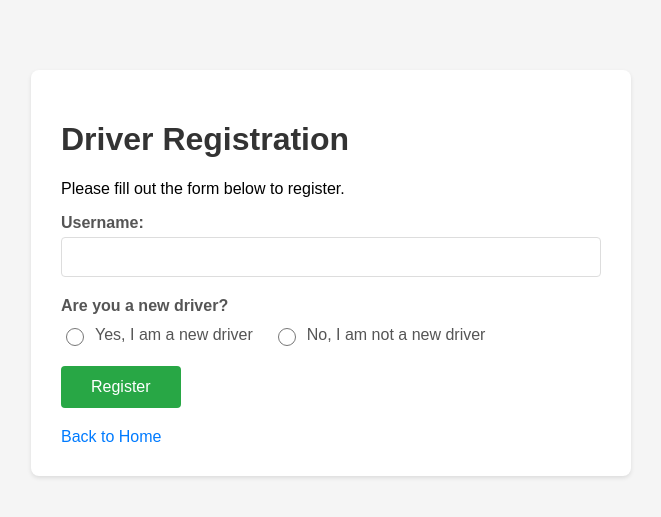
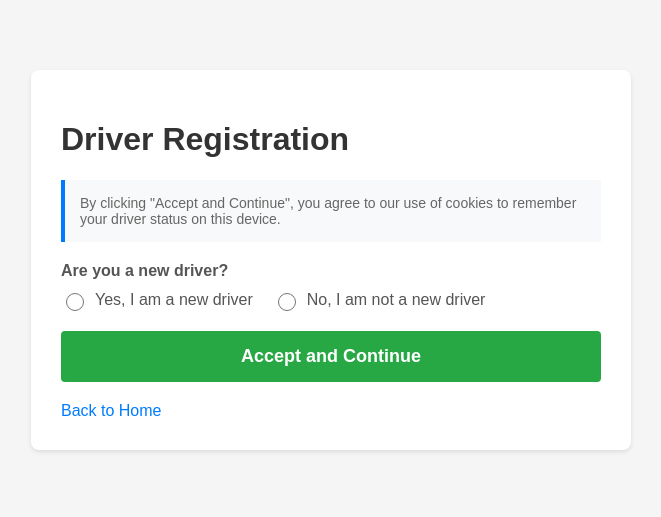
Before and after one commit to ytn16/driver-app, a Flask app: page /register in a window 1280 px wide. Shown: the top 517 px of the page, without its empty margins (309-970 px from the left). Run offline with Flask 3, Linux system fonts and the light colour scheme.

Commit message:
Remove username requirement, auto-generate user IDs, add cookie consent

```diff
--- a/app.py
+++ b/app.py
@@ -1,6 +1,7 @@
 from flask import Flask, render_template, request, redirect, url_for, session, make_response
 import json
 import os
+import uuid
 from datetime import timedelta
 
 app = Flask(__name__)
@@ -33,21 +34,21 @@ def index():
 def register():
     """URL1: Registration page"""
     if request.method == 'POST':
-        username = request.form.get('username')
+        # Generate unique user ID
+        user_id = str(uuid.uuid4())
         is_new_driver = request.form.get('is_new_driver') == 'yes'
 
-        if username:
-            users = load_users()
-            users[username] = {
-                'is_new_driver': is_new_driver
-            }
-            save_users(users)
+        users = load_users()
+        users[user_id] = {
+            'is_new_driver': is_new_driver
+        }
+        save_users(users)
 
-            # Store username in permanent session (persists across browser sessions)
-            session.permanent = True
-            session['username'] = username
+        # Store user ID in permanent session (persists across browser sessions)
+        session.permanent = True
+        session['user_id'] = user_id
 
-            return redirect(url_for('registration_success'))
+        return redirect(url_for('registration_success'))
 
     return render_template('register.html')
 
@@ -60,19 +61,19 @@ def registration_success():
 def status():
     """URL2: Automatically display driver status for recognized user"""
     driver_info = None
-    username = None
+    user_id = None
     is_recognized = False
 
     # Automatically recognize user from session
-    if 'username' in session:
-        username = session['username']
+    if 'user_id' in session:
+        user_id = session['user_id']
         users = load_users()
-        if username in users:
-            driver_info = users[username]
+        if user_id in users:
+            driver_info = users[user_id]
             is_recognized = True
 
     return render_template('status.html',
-                         username=username,
+                         user_id=user_id,
                          driver_info=driver_info,
                          is_recognized=is_recognized)
 
--- a/templates/register.html
+++ b/templates/register.html
@@ -30,14 +30,6 @@
             color: #555;
             font-weight: bold;
         }
-        input[type="text"] {
-            width: 100%;
-            padding: 10px;
-            border: 1px solid #ddd;
-            border-radius: 4px;
-            box-sizing: border-box;
-            font-size: 16px;
-        }
         .radio-group {
             display: flex;
             gap: 20px;
@@ -54,17 +46,27 @@
             cursor: pointer;
         }
         button {
-            padding: 12px 30px;
+            width: 100%;
+            padding: 15px 40px;
             background-color: #28a745;
             color: white;
             border: none;
             border-radius: 4px;
-            font-size: 16px;
+            font-size: 18px;
+            font-weight: bold;
             cursor: pointer;
             transition: background-color 0.3s;
         }
         button:hover {
             background-color: #218838;
+        }
+        .cookie-notice {
+            background-color: #f8f9fa;
+            padding: 15px;
+            border-left: 4px solid #007bff;
+            margin-bottom: 20px;
+            font-size: 14px;
+            color: #666;
         }
         .back-link {
             display: inline-block;
@@ -80,14 +82,12 @@
 <body>
     <div class="container">
         <h1>Driver Registration</h1>
-        <p>Please fill out the form below to register.</p>
+
+        <div class="cookie-notice">
+            By clicking "Accept and Continue", you agree to our use of cookies to remember your driver status on this device.
+        </div>
 
         <form method="POST" action="/register">
-            <div class="form-group">
-                <label for="username">Username:</label>
-                <input type="text" id="username" name="username" required>
-            </div>
-
             <div class="form-group">
                 <label>Are you a new driver?</label>
                 <div class="radio-group">
@@ -102,7 +102,7 @@
                 </div>
             </div>
 
-            <button type="submit">Register</button>
+            <button type="submit">Accept and Continue</button>
         </form>
 
         <a href="/" class="back-link">Back to Home</a>
```
Also changed, not shown: templates/status.html (+2 -32 lines).
